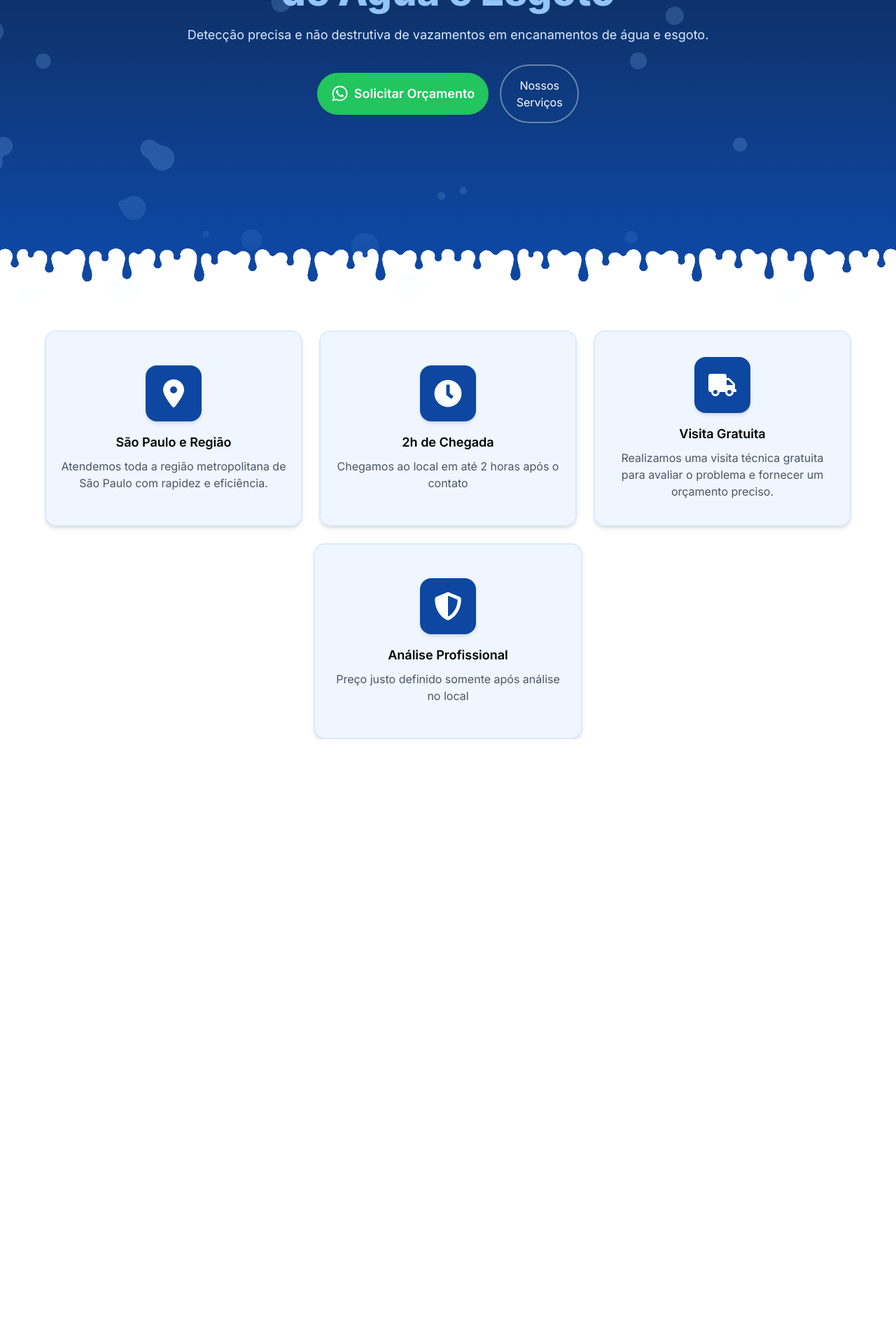
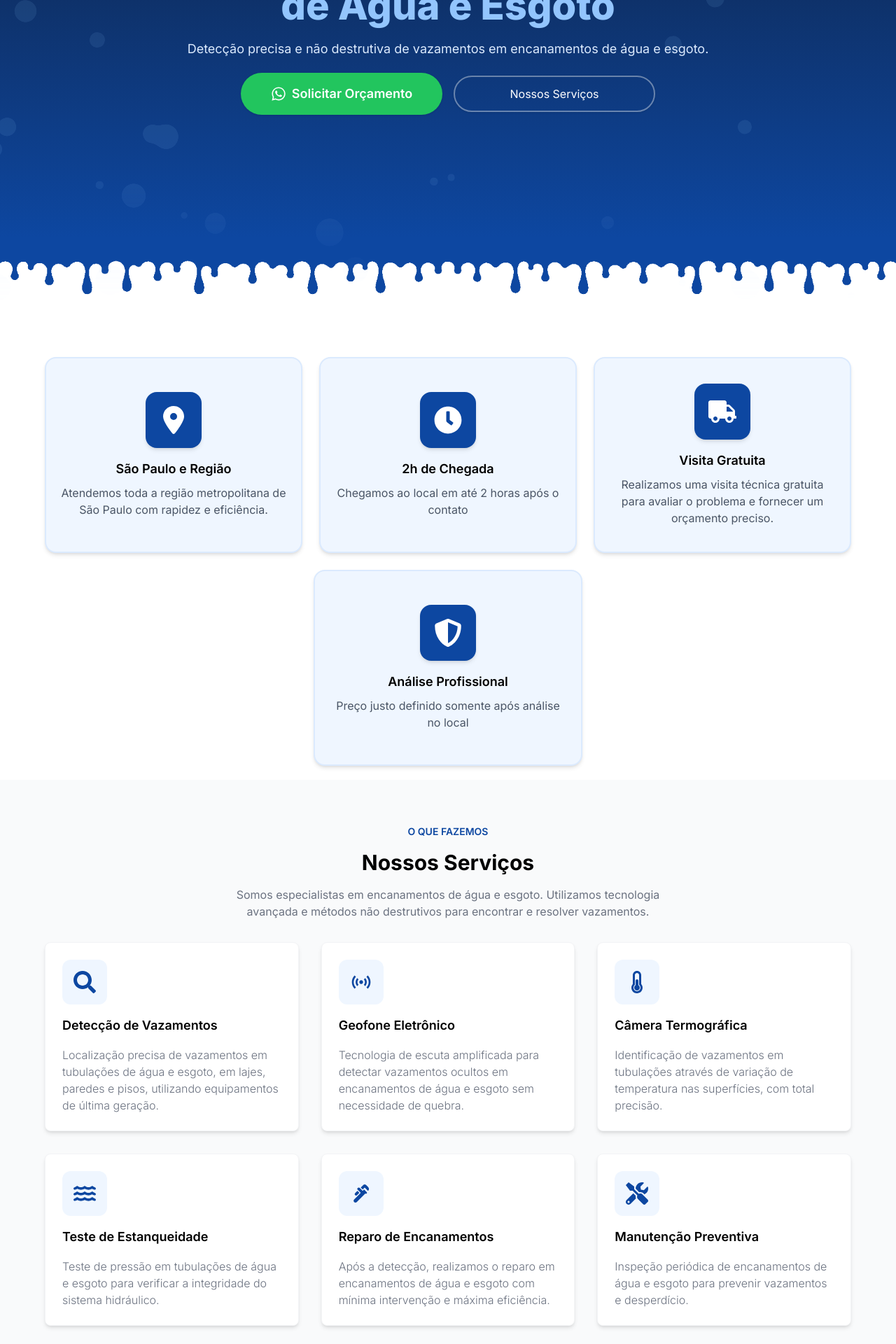
Before and after one commit to renanrod4/dritec, a Next.js app: page / in a window 1280 px wide. Shown: the part 460-2380 px from the top of the page at 70% size. Before the commit the page ends 1516 px from the top, so only its background shows below. Built offline with nearby package versions, Linux system fonts and the light colour scheme.

Commit message:
feat(página inicial): add seção de serviços; melhora responsividade do SectionDivider; ajusta estilos

```diff
--- a/app/page.tsx
+++ b/app/page.tsx
@@ -3,7 +3,8 @@ import './page.css';
 import { Header } from '../components/header/Header';
 import { InitialSection } from '../components/initial-section/InitialSection';
 import HighlightsSection from '@/components/highlights-section/HighlightSection';
-import Image from 'next/image';
+import SectionDivider from '@/components/section-divider/SectionDivider';
+import ServicesSection from '@/components/services-section/ServicesSection';
 
 export default function Home() {
 	return (
@@ -12,20 +13,7 @@ export default function Home() {
 			<InitialSection />
 			<SectionDivider />
 			<HighlightsSection />
+			<ServicesSection />
 		</main>
 	);
 }
-
-function SectionDivider() {
-	return (
-		<div className="relative -z-10 w-full -mt-30 md:-mt-30 pointer-events-none overflow-hidden">
-			<Image
-				src="/images/sectionDivider.png"
-				width={1920}
-				height={30}
-				alt="divider"
-				className="block w-full h-auto"
-			/>
-		</div>
-	);
-}
--- a/components/WhatsappBtn.tsx
+++ b/components/WhatsappBtn.tsx
@@ -11,9 +11,12 @@ export function WhatsappBtn({ text = 'Orçamento', className = '', iconSize = 20
 		<button
 			type="button"
 			aria-label="Solicitar orçamento no WhatsApp"
-			className={`bg-whatsapp text-nowrap hover:bg-whatsapp-hover cursor-pointer text-white px-5 py-2 my-2 rounded-full text-center flex items-center gap-2 transition-all duration-200 shadow-sm hover:shadow-lg hover:scale-105 focus-visible:outline-none focus-visible:ring-2 focus-visible:ring-whatsapp ${className}`}
+			className={`w-full sm:w-auto whitespace-nowrap cursor-pointer rounded-full bg-whatsapp px-5 py-3 text-white
+				flex items-center justify-center gap-2 transition-all duration-200 shadow-sm
+				hover:bg-whatsapp-hover hover:shadow-lg hover:scale-105
+				focus-visible:outline-none focus-visible:ring-2 focus-visible:ring-whatsapp ${className}`}
 		>
-			<FaWhatsapp size={iconSize} className="inline-block text-5xl" />
+			<FaWhatsapp size={iconSize} className="inline-block" />
 			{text}
 		</button>
 	);
--- a/components/highlights-section/Cards.tsx
+++ b/components/highlights-section/Cards.tsx
@@ -4,7 +4,7 @@ import { Card } from './Card';
 
 export function Cards() {
 	return (
-		<div className="flex flex-wrap gap-6 justify-center items-center h-[50dvh]">
+		<div className="flex flex-wrap gap-6 justify-center items-center min-h-[50dvh]">
 			<Card
 				icon={FaLocationDot}
 				title="São Paulo e Região"
--- a/components/highlights-section/HighlightSection.tsx
+++ b/components/highlights-section/HighlightSection.tsx
@@ -2,7 +2,7 @@ import { Cards } from './Cards';
 
 export default function HighlightsSection() {
 	return (
-		<section className="px-4 md:px-16 bg-background-white">
+		<section className="px-4 py-5 md:px-16 bg-background-white">
 			<Cards />
 		</section>
 	);
--- a/components/initial-section/InitialSection.tsx
+++ b/components/initial-section/InitialSection.tsx
@@ -23,7 +23,7 @@ export function InitialSection() {
 				height="calc(100% + 6rem)"
 				blurStrength={5}
 				zIndex={0}
-				className="absolute inset-x-0 top-0 w-full z-0 opacity-20 pointer-events-none mask-[linear-gradient(to_bottom,black_0%,black_78%,transparent_100%)]"
+				className="absolute inset-x-0 top-0 w-full z-0 opacity-10 pointer-events-none mask-[linear-gradient(to_bottom,black_0%,black_78%,transparent_100%)]"
 			/>
 			<div className="w-full flex flex-col items-center justify-center text-center px-4 z-10">
 				<Image src="/images/logo.png" width={200} height={200} alt="logo" />
--- a/components/initial-section/InitialSectionActions.tsx
+++ b/components/initial-section/InitialSectionActions.tsx
@@ -3,8 +3,12 @@ import { SecondaryButton } from './SecondaryButton';
 
 export function InitialSectionActions() {
 	return (
-		<div className="flex gap-4 w-full mt-5 items-center justify-center lg:max-w-[30%] flex-wrap sm:max-w-[50%]">
-			<WhatsappBtn text="Solicitar Orçamento" iconSize={25} className="py-4 text-lg font-semibold flex-1" />
+		<div className="mt-5 flex w-full max-w-3xl flex-col items-stretch justify-center gap-3 px-4 sm:flex-row sm:items-center sm:gap-4">
+			<WhatsappBtn
+				text="Solicitar Orçamento"
+				iconSize={22}
+				className="text-base font-semibold sm:min-w-[18rem] sm:py-4 sm:text-lg"
+			/>
 			<SecondaryButton />
 		</div>
 	);
--- a/components/initial-section/SecondaryButton.tsx
+++ b/components/initial-section/SecondaryButton.tsx
@@ -2,10 +2,10 @@ export function SecondaryButton() {
 	return (
 		<button
 			type="button"
-			className="px-5 py-4 lg:max-w-[40%] flex-1 my-2 border-2 border-border-gray-light/40
-			 text-text-on-blue rounded-full bg-transparent hover:text-text-on-blue
-			 hover:border-border-gray-light transition-all duration-200 shadow-sm hover:shadow-lg
-			 hover:scale-105 focus-visible:outline-none focus-visible:ring-2 focus-visible:ring-brand-primary"
+			className="w-full sm:w-auto sm:min-w-[18rem] rounded-full border-2 border-border-gray-light/40 px-5 py-3 text-text-on-blue
+			 bg-transparent transition-all duration-200 shadow-sm whitespace-nowrap
+			 hover:text-text-on-blue hover:border-border-gray-light hover:shadow-lg hover:scale-105
+			 focus-visible:outline-none focus-visible:ring-2 focus-visible:ring-brand-primary"
 		>
 			Nossos Serviços
 		</button>
--- /dev/null
+++ b/components/section-divider/SectionDivider.tsx
@@ -0,0 +1,15 @@
+import Image from "next/image";
+
+export default function SectionDivider() {
+	return (
+		<div className="relative -z-10 w-full -mt-[8%] md:-mt-[8%] pointer-events-none overflow-hidden">
+			<Image
+				src="/images/sectionDivider.png"
+				width={1920}
+				height={30}
+				alt="divider"
+				className="block w-full h-auto"
+			/>
+		</div>
+	);
+}
--- /dev/null
+++ b/components/services-section/ServicesSection.tsx
@@ -0,0 +1,85 @@
+import { FaSearch, FaThermometerHalf, FaTools } from "react-icons/fa";
+import { FaWater } from "react-icons/fa6";
+import { MdPlumbing, MdSensors } from "react-icons/md";
+
+export default function ServicesSection() {
+	return (
+		<section className="px-4 md:px-16 py-16 bg-background-light-gray flex flex-col items-center gap-8">
+            <ServicesHeader />
+            <ServicesCards />
+        </section>
+	);
+}
+
+function ServicesHeader() {
+	return (
+		<div className="flex flex-col items-center px-2 gap-4 text-center max-w-[min(65ch,100%)]">
+			<h2 className="uppercase font-semibold text-sm text-brand-primary">O que fazemos</h2>
+			<h1 className="capitalize text-3xl font-bold">Nossos serviços</h1>
+			<p className="text-text-muted ">
+				Somos especialistas em encanamentos de água e esgoto. Utilizamos tecnologia avançada e métodos não
+				destrutivos para encontrar e resolver vazamentos.
+			</p>
+		</div>
+	);
+}
+const services = [
+    {
+      icon: <FaSearch size={32} />,
+      title: "Detecção de Vazamentos",
+      desc: "Localização precisa de vazamentos em tubulações de água e esgoto, em lajes, paredes e pisos, utilizando equipamentos de última geração.",
+    },
+    {
+      icon: <MdSensors size={32} />,
+      title: "Geofone Eletrônico",
+      desc: "Tecnologia de escuta amplificada para detectar vazamentos ocultos em encanamentos de água e esgoto sem necessidade de quebra.",
+    },
+    {
+      icon: <FaThermometerHalf size={32} />,
+      title: "Câmera Termográfica",
+      desc: "Identificação de vazamentos em tubulações através de variação de temperatura nas superfícies, com total precisão.",
+    },
+    {
+      icon: <FaWater size={32} />,
+      title: "Teste de Estanqueidade",
+      desc: "Teste de pressão em tubulações de água e esgoto para verificar a integridade do sistema hidráulico.",
+    },
+    {
+      icon: <MdPlumbing size={32} />,
+      title: "Reparo de Encanamentos",
+      desc: "Após a detecção, realizamos o reparo em encanamentos de água e esgoto com mínima intervenção e máxima eficiência.",
+    },
+    {
+      icon: <FaTools size={32} />,
+      title: "Manutenção Preventiva",
+      desc: "Inspeção periódica de encanamentos de água e esgoto para prevenir vazamentos e desperdício.",
+    },
+  ];
+
+function ServicesCards(){
+    return (
+        <div className="grid grid-cols-1 sm:grid-cols-2 lg:grid-cols-3 gap-8 w-full max-w-6xl">
+            {services.map((service, index) => (
+                <ServicesCard key={index} icon={service.icon} title={service.title} desc={service.desc} />
+            ))}
+        </div>
+    );
+}
+
+interface ServicesCardProps {
+    icon: React.ReactNode;
+    title: string;
+    desc: string;
+}
+
+function ServicesCard({ icon, title, desc }: ServicesCardProps) {
+    return (
+        <div className=" flex items-start flex-col gap-4 p-6 bg-background-white border border-border-gray-light! rounded-lg shadow-md">
+            <div className="p-4 bg-background-blue-subtle rounded-xl text-brand-primary">
+                {icon}
+            </div>
+            <h3 className="text-lg font-semibold ">{title}</h3>
+            <p className="text-text-muted font-light">{desc}</p>
+        </div>
+    );
+}
```
